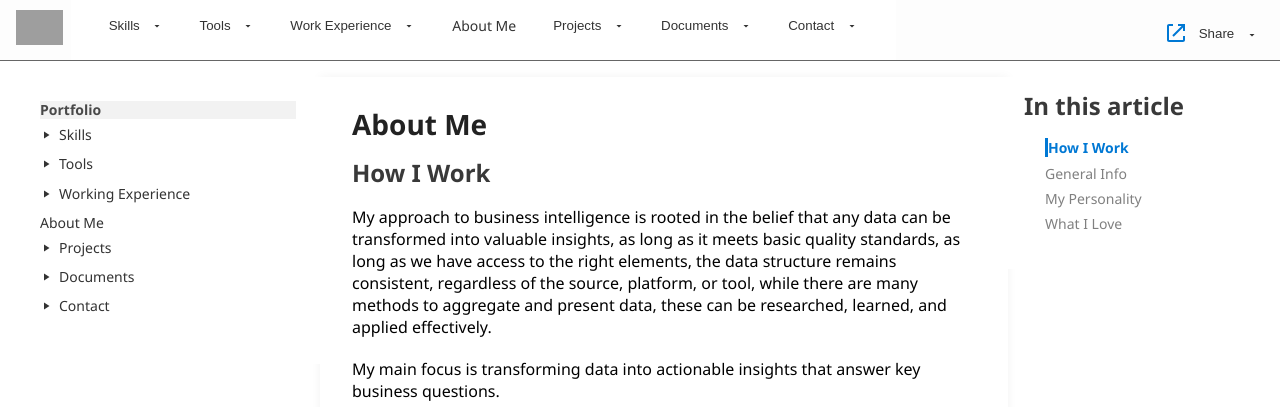
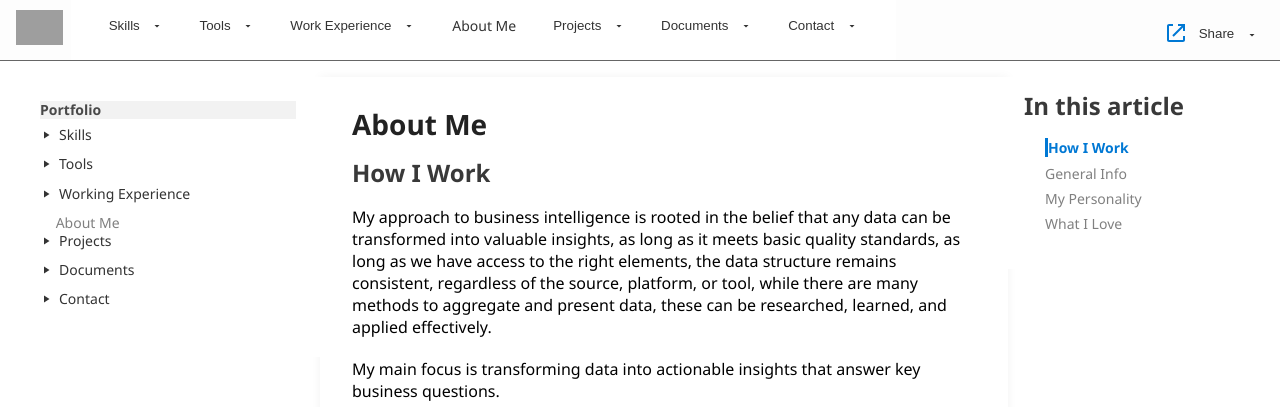
Before and after one commit to AldoReyes84/About-me, a Jekyll site: the page built from README.md, in a window 1280 px wide. Shown: the top 407 px of the page. Built offline with Jekyll 4.4.1, drawn with Linux system fonts in a browser that asks for light colours; our own code applies the rules of GitHub Pages for plain Markdown files; grey boxes are pictures that could not be loaded.

Commit message:
svg dummie for alignment

```diff
--- a/_layouts/default.html
+++ b/_layouts/default.html
@@ -604,7 +604,10 @@
                         <li><a href="#">Conagra Sales Analyst</a></li>
                     </ul>
                 </li>
-                <li class="nav-item">
+                <li class="tree toggle">
+                    <svg width="12" height="12" xmlns="http://www.w3.org/2000/svg">
+                      <rect width="12" height="12" fill="none"/>
+                    </svg>
                     About Me
                 </li>
                 <li class="nav-item">
```
